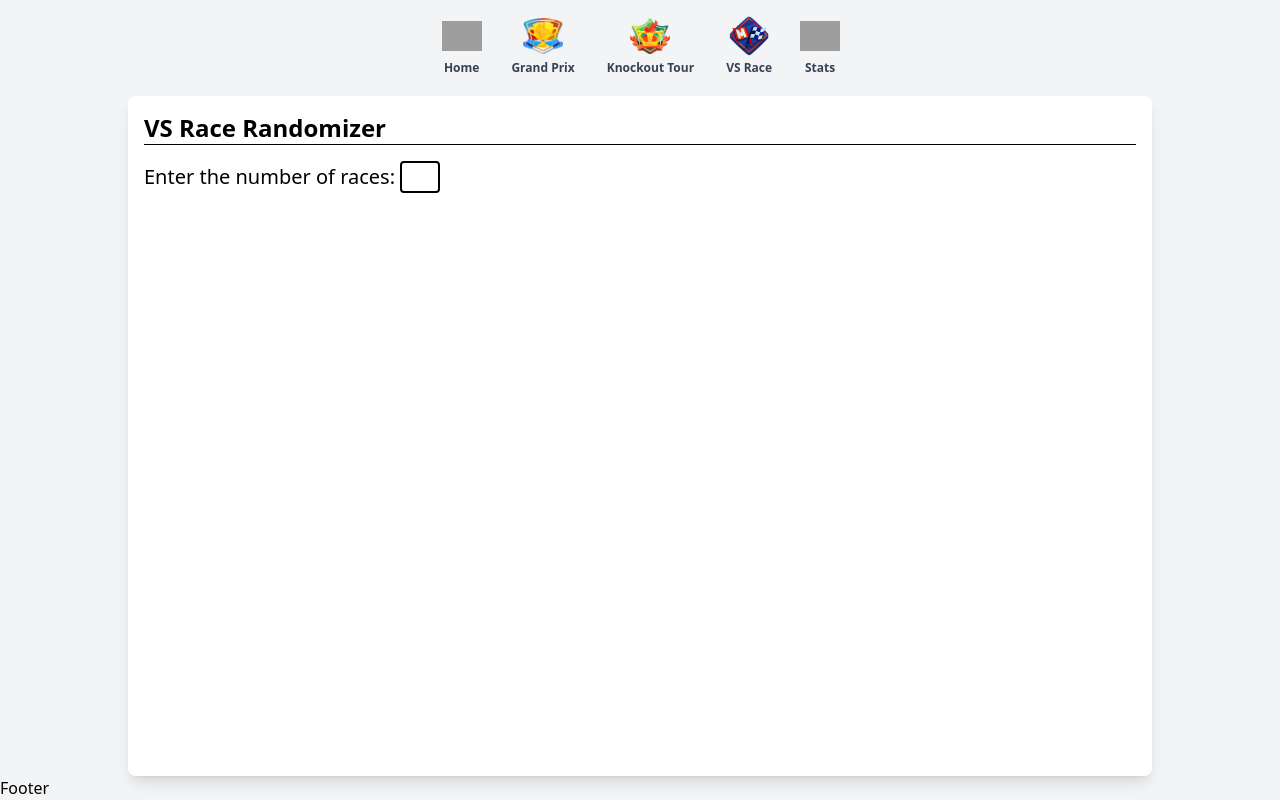
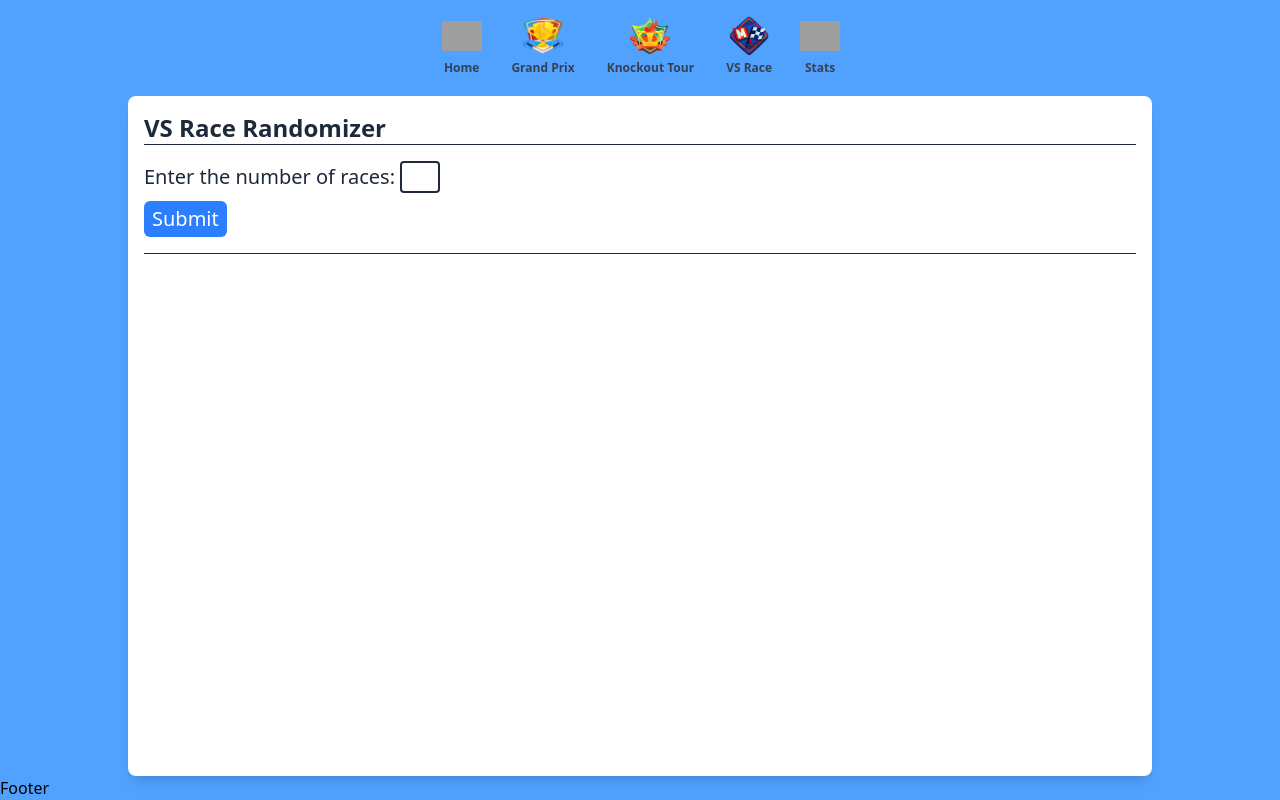
Before and after one commit to mlintelman/kart-companion, a React (Vite) app in the folder frontend/: page /vs in a window 1280 px wide. Built offline with nearby package versions, Linux system fonts and the light colour scheme; grey boxes are pictures that could not be loaded.

Commit message:
VS race page, basic
Basic functionality on VS Race page. Need to add race result logging. Also added env file for keys and urls.

```diff
--- a/frontend/src/components/Layout.jsx
+++ b/frontend/src/components/Layout.jsx
@@ -4,7 +4,7 @@ import Footer from "./Footer";
 
 export default function Layout() {
   return (
-    <div className="min-h-screen flex flex-col bg-gray-100">
+    <div className="min-h-screen flex flex-col bg-blue-400">
       <Navbar />
 
       <main className="flex-1 max-w-5xl mx-auto w-full p-4 bg-white shadow-lg rounded-lg">
--- a/frontend/src/pages/VS.jsx
+++ b/frontend/src/pages/VS.jsx
@@ -2,13 +2,70 @@ import React, { useState, useEffect } from "react";
 import { locations } from "../data/data";
 
 export default function VS() {
+    const [numRaces, setNumRaces] = useState("");
+    const [randomizedLocations, setRandomizedLocations] = useState([])
+
+    function randomizeLocations(arr, n) {
+        const shuffledLocations = [...arr]
+
+        // Use the fisher-yates shuffle
+        for (let i = shuffledLocations.length - 1; i > 0; i--) {
+            const j = Math.floor(Math.random() * (i + 1));
+            [shuffledLocations[i], shuffledLocations[j]] = [shuffledLocations[j], shuffledLocations[i]]
+        }
+        return setRandomizedLocations(shuffledLocations.slice(0,n))
+    }
+
+    function handleSubmit(e) {
+        e.preventDefault(); // prevent page refresh
+        console.log("Number of races:", numRaces);
+        randomizeLocations(locations, numRaces)
+    }
+
+    useEffect(() => {
+        console.log("randomized: ", randomizedLocations)
+    }, [randomizedLocations])
 
     return (
-        <div className="justify-center">
+        <div className="justify-center font-medium text-gray-800 border-gray-800">
             <p className="text-2xl font-semibold">VS Race Randomizer</p>
-            <hr className="mb-4"></hr>
-            <label className="text-xl">Enter the number of races: </label>
-            <input id="numRacesInput" type="tel" className="text-xl rounded-sm border-2 max-w-10"/>
+            <hr className="mb-4" />
+
+            {/* Form for entering the number of races */}
+            <form onSubmit={handleSubmit}>
+                <label className="text-xl">
+                    Enter the number of races:{" "}
+                    <input
+                        id="numRacesInput"
+                        type="tel"
+                        value={numRaces}
+                        onChange={(e) => setNumRaces(e.target.value)}
+                        className="text-xl rounded-sm border-2 max-w-10"
+                    />
+                </label>
+                <br />
+                <button
+                    type="submit"
+                    className="text-xl bg-blue-500 text-white rounded-md pl-2 pr-2 pt-1 pb-1 mt-2"
+                >
+                    Submit
+                </button>
+            </form>
+            <hr className="mt-4 mb-4" />
+
+            {/* Display the races for the user */}
+            <div className="block">
+                {randomizedLocations.map((location, index) => (
+                    <p key={index} className="text-lg font-medium">
+                        Race {index + 1}: {location.name}
+                    </p>
+                ))}
+            </div>
+
+            {/* VS Race results */}
+            <div>
+
+            </div>
         </div>
-    )
+    );
 }
```
Also changed, not shown: 1 other file (tests, documents, lock files or other folders).
